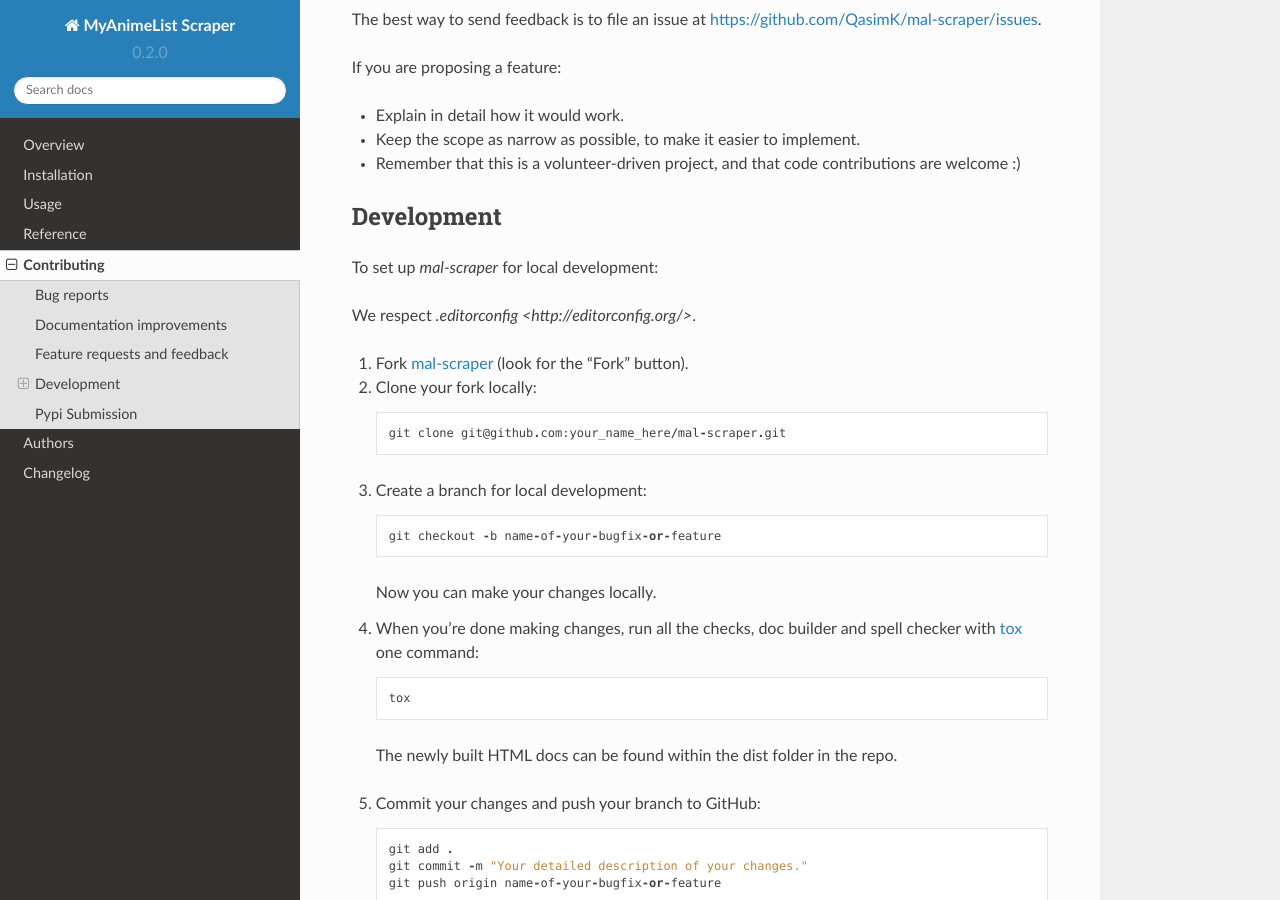
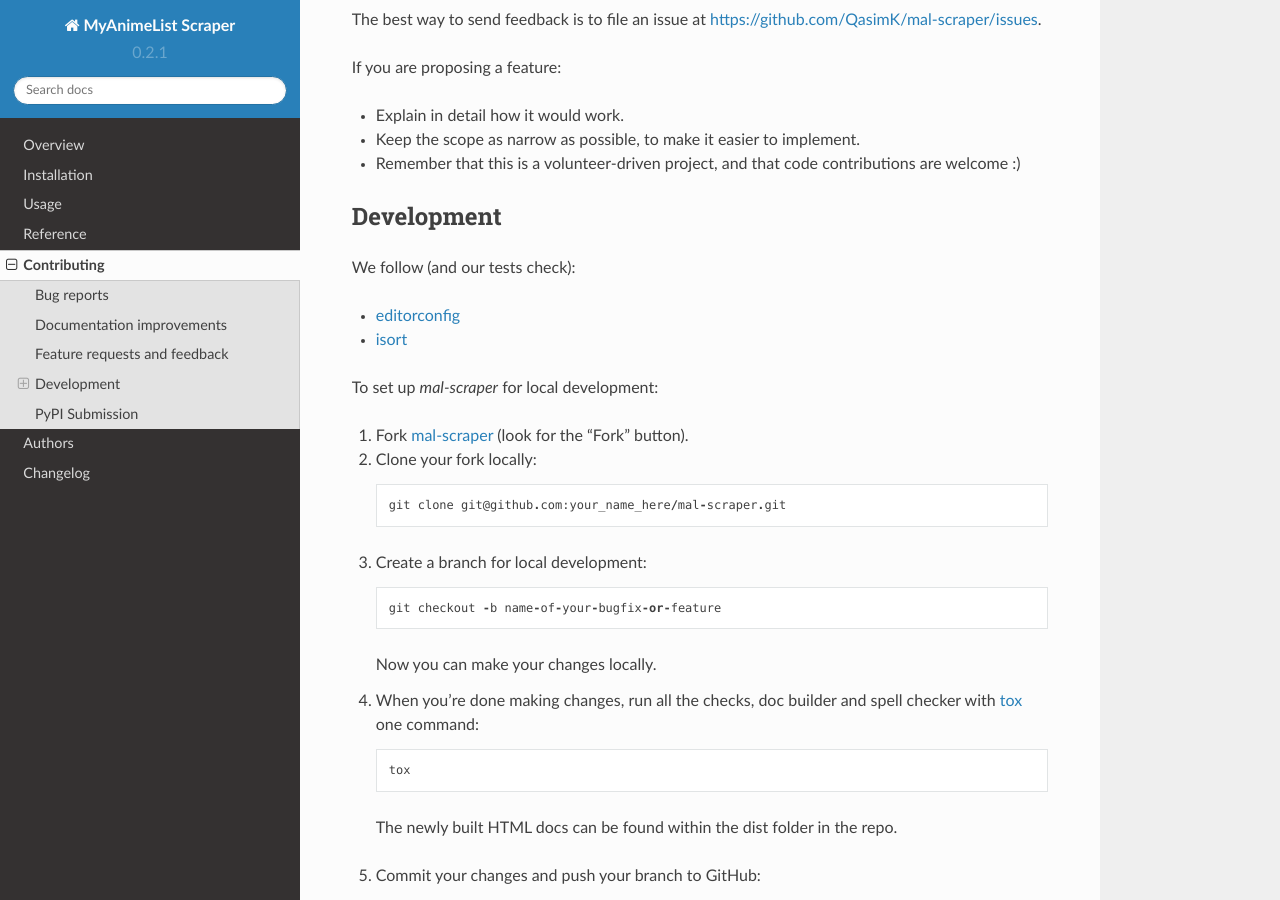
Before and after one commit to QasimK/mal-scraper, a Sphinx documentation site: the page built from docs/contributing.rst, in a window 1280 px wide and 900 px high, scrolled down 608 px. Built offline with Sphinx 7.4.7 and the Read the Docs theme 2.0.0, drawn with Linux system fonts in a browser that asks for light colours; some of the changed text lies outside the part shown.

Commit message:
Bump version: 0.2.0 → 0.2.1

```diff
--- a/CHANGELOG.rst
+++ b/CHANGELOG.rst
@@ -1,6 +1,12 @@
 
 Changelog
 =========
+
+0.2.1 (2017-05-01)
+-----------------------------------------
+
+* Add Season as an Enum rather than a simple string (backwards-incompatible)
+* Fix failing tests due to version number
 
 0.2.0 (2017-05-01)
 -----------------------------------------
--- a/CONTRIBUTING.rst
+++ b/CONTRIBUTING.rst
@@ -35,9 +35,12 @@
 Development
 ===========
 
+We follow (and our tests check):
+
+* `editorconfig <http://editorconfig.org/>`_
+* `isort <https://github.com/timothycrosley/isort>`_
+
 To set up `mal-scraper` for local development:
-
-We respect `.editorconfig <http://editorconfig.org/>`.
 
 1. Fork `mal-scraper <https://github.com/QasimK/mal-scraper>`_
    (look for the "Fork" button).
@@ -101,7 +104,7 @@
 
     detox
 
-Pypi Submission
+PyPI Submission
 ===============
 
 1. Bump Version ``bumpversion minor``
--- a/docs/conf.py
+++ b/docs/conf.py
@@ -26,7 +26,7 @@
 year = '2016'
 author = u'Qasim K'
 copyright = '{0}, {1}'.format(year, author)
-version = release = u'0.2.0'
+version = release = u'0.2.1'
 
 pygments_style = 'trac'
 templates_path = ['.']
--- a/setup.py
+++ b/setup.py
@@ -33,7 +33,7 @@
 
 setup(
     name='mal-scraper',
-    version='0.2.0',
+    version='0.2.1',
     license='MIT',
     description='MyAnimeList web scraper',
     long_description='%s\n%s' % (
--- a/src/mal_scraper/__init__.py
+++ b/src/mal_scraper/__init__.py
@@ -1,4 +1,4 @@
-__version__ = "0.2.0"
+__version__ = "0.2.1"
 
 # Import Public API
 from .anime import retrieve_anime  # noqa
```
Also changed, not shown: .bumpversion.cfg, 1 other file.
